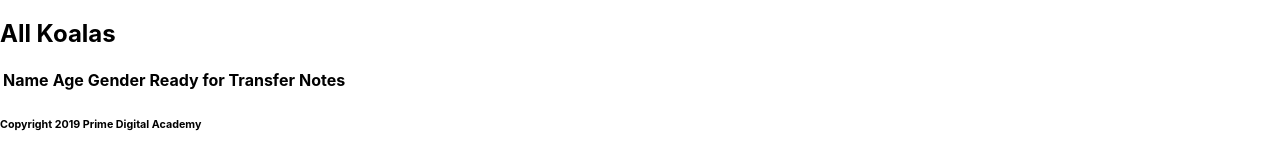
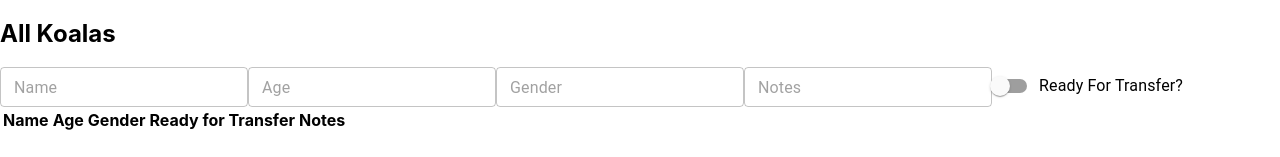
Before and after one commit to ChrisJo93/koala-holla-2.0, a React (Create React App) app: page / in a window 1280 px wide. Shown: the part 452-609 px from the top of the page. Built offline with nearby package versions, Linux system fonts and the light colour scheme.

Commit message:
further fleshing out koala form

```diff
--- a/src/Components/MainPageComponent.js
+++ b/src/Components/MainPageComponent.js
@@ -1,10 +1,83 @@
 import React, { Component } from 'react';
+import { FormControlLabel, Switch, TextField } from '@material-ui/core';
 
 class MainPageComponent extends Component {
+  state = {
+    name: '',
+    age: '',
+    gender: '',
+    RFT: false,
+    Notes: '',
+  };
+
+  handleInputChangeFor = (property) => (event) => {
+    this.setState({
+      [property]: event.target.value,
+    });
+  };
+
+  handleInputChangeForSwitch = (event) => {
+    this.setState({
+      RFT: !this.state.RFT,
+    });
+  };
+
   render() {
     return (
       <div>
         <h2>All Koalas</h2>
+        <TextField
+          style={{ backgroundColor: 'white' }}
+          size="small"
+          placeholder="Name"
+          type="text"
+          name="Koala Name"
+          value={this.state.name}
+          variant="outlined"
+          onChange={this.handleInputChangeFor('name')}
+        />
+        <TextField
+          style={{ backgroundColor: 'white' }}
+          size="small"
+          placeholder="Age"
+          type="text"
+          name="Koala Name"
+          value={this.state.age}
+          variant="outlined"
+          onChange={this.handleInputChangeFor('age')}
+        />
+        <TextField
+          style={{ backgroundColor: 'white' }}
+          size="small"
+          placeholder="Gender"
+          type="text"
+          name="Koala Name"
+          value={this.state.gender}
+          variant="outlined"
+          onChange={this.handleInputChangeFor('gender')}
+        />
+        <TextField
+          style={{ backgroundColor: 'white' }}
+          size="small"
+          placeholder="Notes"
+          type="text"
+          name="Notes"
+          value={this.state.notes}
+          variant="outlined"
+          onChange={this.handleInputChangeFor('notes')}
+        />
+        <FormControlLabel
+          control={
+            <Switch
+              onChange={this.handleInputChangeForSwitch}
+              color="primary"
+              name="RFT"
+              inputProps={{ 'aria-label': 'primary checkbox' }}
+            />
+          }
+          label="Ready For Transfer?"
+        />
+
         <table>
           <thead>
             <tr>
```
